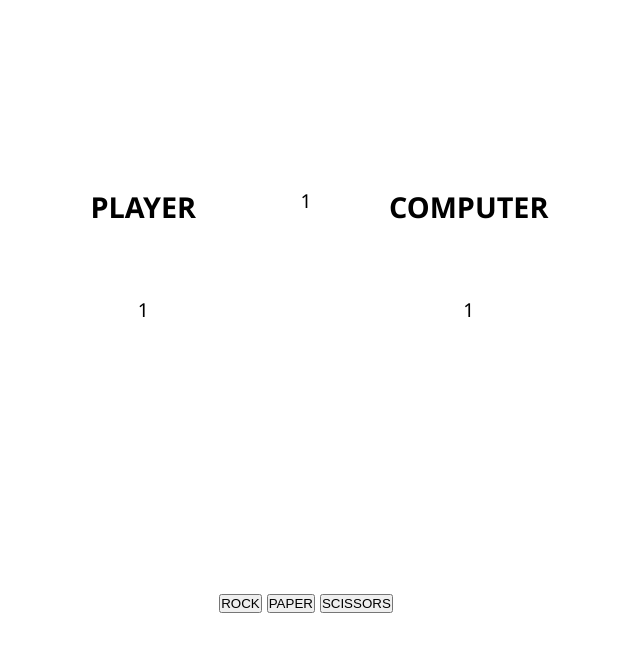
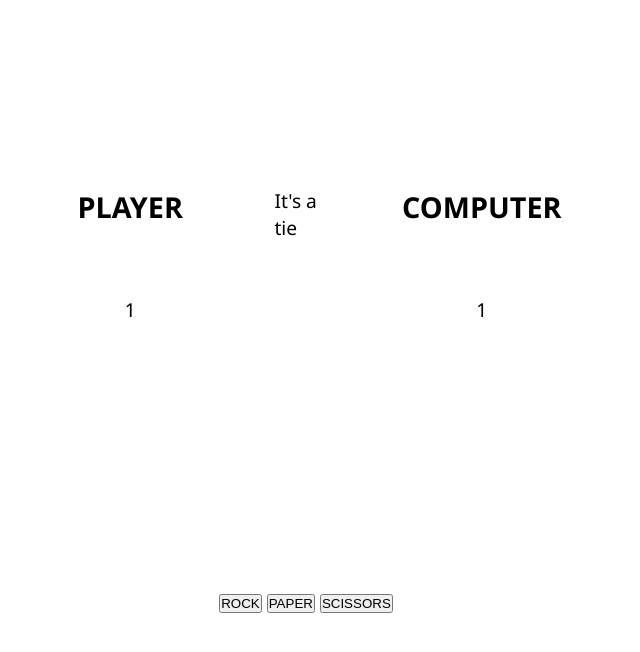
Before and after one commit to bambooch/top-rock-paper-scissors, a plain HTML site: page index.html in a window 1280 px wide. Both pictures are taken after a click on the button "ROCK". Shown: the whole page, without its empty margins (334-974 px from the left). Drawn offline with Linux system fonts and the light colour scheme.

Commit message:
Score Display Fix

```diff
--- a/index.html
+++ b/index.html
@@ -14,7 +14,7 @@
                 <h2 class="player-name">PLAYER</h2>
                 <p class="player-score">1</p>
             </div>
-            <span class="round-score">1</span>
+            <span id="round-score">1</span>
             <div class="computer-stats">
                 <h2 class="computer-name">COMPUTER</h2>
                 <p class="computer-score">1</p>
--- a/script.js
+++ b/script.js
@@ -87,8 +87,8 @@ buttons.forEach((button) => {
   button.addEventListener('click', () => {
     let playerSelection = button.textContent;
     console.log(playRound(playerSelection));
+    document.getElementById('round-score').textContent = playRound(playerSelection);
   });
-  // let roundScore = document.getElementsByClassName('.round-score').textContent(playRound(playerSelection));
 });
 
 // let roundScore = document.getElementsByClassName('.round-score');
```
